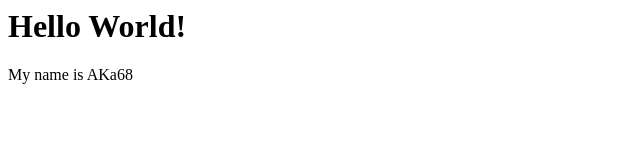
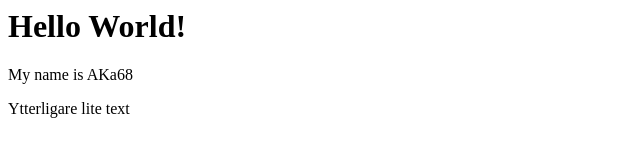
Before and after one commit to AKa68/AKa68.github.io, a plain HTML site: page index.html in a window 1280 px wide. Shown: the whole page, without its empty margins (0-640 px from the left). Drawn offline with Linux system fonts and the light colour scheme.

Commit message:
Lagt till ytterligare en rad text till index.html

```diff
--- a/index.html
+++ b/index.html
@@ -1,2 +1,3 @@
 <h1> Hello World! </h1>
 <p> My name is AKa68 </p>
+<p> Ytterligare lite text </p>
```
